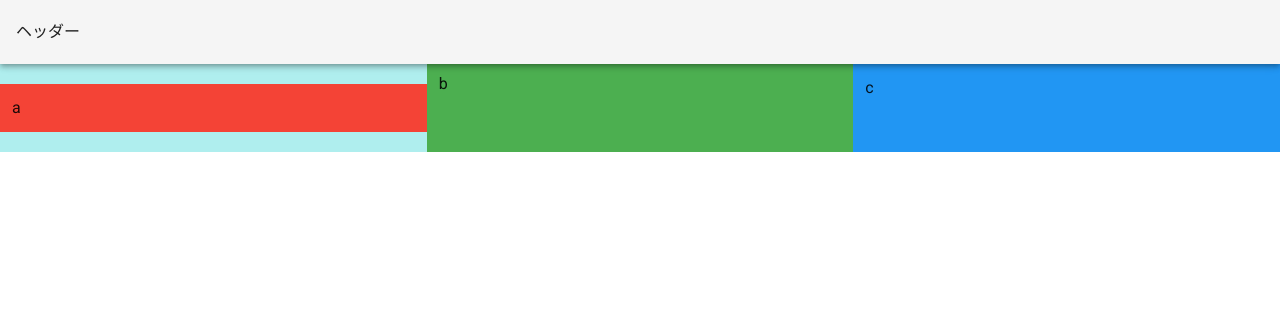
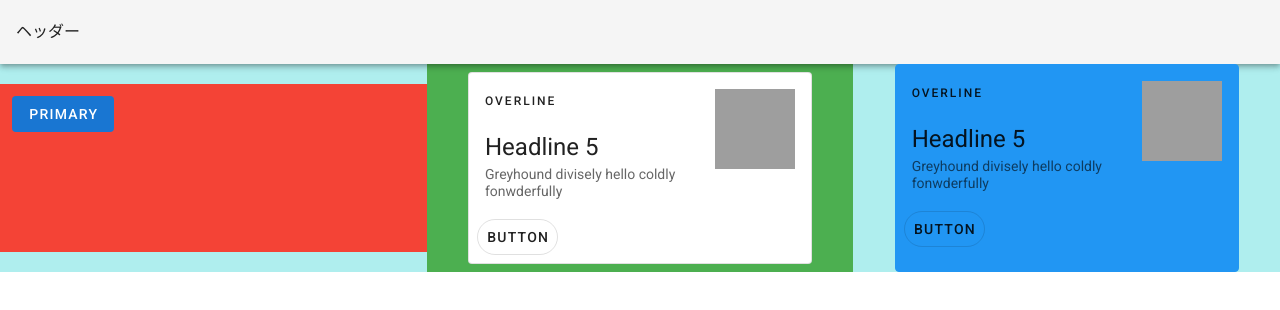
Before and after one commit to s19013/vue-tutorial2, a plain HTML site: page index.html in a window 1280 px wide. Drawn offline with nearby package versions, Linux system fonts and the light colour scheme.

Commit message:
とりあえずやった

```diff
--- a/index.html
+++ b/index.html
@@ -45,9 +45,50 @@
         <v-container fluid class="paleturquoise">
           <v-row>
             <!-- md以上なら4つそれ以下は12使う -->
-            <v-col class="my-5 red"   cols="12" md="4">a</v-col>
-            <v-col class="py-2 green" cols="12" md="4">b</v-col>
-            <v-col class="blue"  cols="12" md="4">c</v-col>
+            <v-col class="my-5 red"   cols="12" md="4">
+              <v-btn
+                depressed
+                color="primary">
+                Primary
+              </v-btn>
+            </v-col>
+
+            <v-col class="py-2 green" cols="12" md="4">
+              <v-card
+                  class="mx-auto"
+                  max-width="344"
+                  outlined>
+
+                  <v-list-item three-line>
+                    <v-list-item-content>
+                      <div class="text-overline mb-4">
+                        OVERLINE
+                      </div>
+                      <v-list-item-title class="text-h5 mb-1">
+                        Headline 5
+                      </v-list-item-title>
+                      <v-list-item-subtitle>Greyhound divisely hello coldly fonwderfully</v-list-item-subtitle>
+                    </v-list-item-content>
+
+                    <v-list-item-avatar
+                      tile
+                      size="80"
+                      color="grey"
+                    ></v-list-item-avatar>
+                  </v-list-item>
+
+                  <v-card-actions>
+                    <v-btn
+                      outlined
+                      rounded
+                      text
+                    >
+                      Button
+                    </v-btn>
+                  </v-card-actions>
+                </v-card>
+            </v-col>
+            <card-component class="blue"  cols="12" md="4"></card-component>
           </v-row>
         </v-container>
       </v-main>
@@ -58,10 +99,54 @@
 <!-- fluidでレスポンシブ -->
 
 <script type="module">
+  const cardComponent = {
+    template:`
+  <v-card
+    class="mx-auto"
+    max-width="344"
+    outlined
+  >
+    <v-list-item three-line>
+      <v-list-item-content>
+        <div class="text-overline mb-4">
+          OVERLINE
+        </div>
+        <v-list-item-title class="text-h5 mb-1">
+          Headline 5
+        </v-list-item-title>
+        <v-list-item-subtitle>Greyhound divisely hello coldly fonwderfully</v-list-item-subtitle>
+      </v-list-item-content>
+
+      <v-list-item-avatar
+        tile
+        size="80"
+        color="grey"
+      ></v-list-item-avatar>
+    </v-list-item>
+
+    <v-card-actions>
+      <v-btn
+        outlined
+        rounded
+        text
+      >
+        Button
+      </v-btn>
+    </v-card-actions>
+  </v-card>
+    `
+  }
+
+
 
   const app = new Vue({
       el:'#app',
       vuetify: new Vuetify(),
+      components:{
+        cardComponent
+      }
   })
+
+
 </script>
 </html>
```
